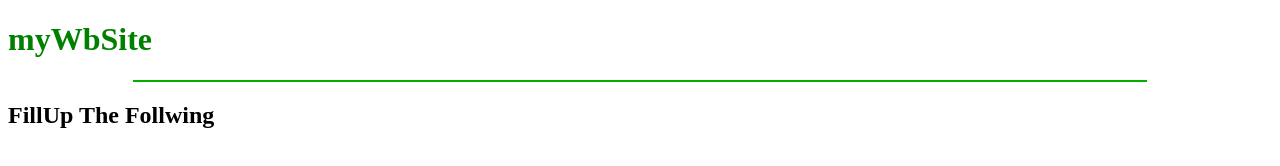
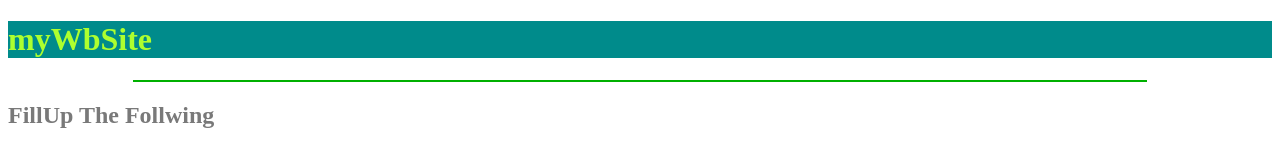
Before and after one commit to NiketanGupta/Mywbsite, a plain HTML site: page index.html in a window 1280 px wide. Drawn offline with Linux system fonts and the light colour scheme.

Commit message:
Update styles.css

```diff
--- a/css/styles.css
+++ b/css/styles.css
@@ -1,13 +1,11 @@
 /* Cascading style sheet  */
 
 h1{
-    color: green;
+    align-self: center;
+    color: greenyellow;
+    background-color: darkcyan;
 }
 
-/* a:hover{
-    background-color: coral;
-} */
-
-a:visited{
-    color: pink;
+h2{
+    color: rgb(121, 121, 121);
 }
```
